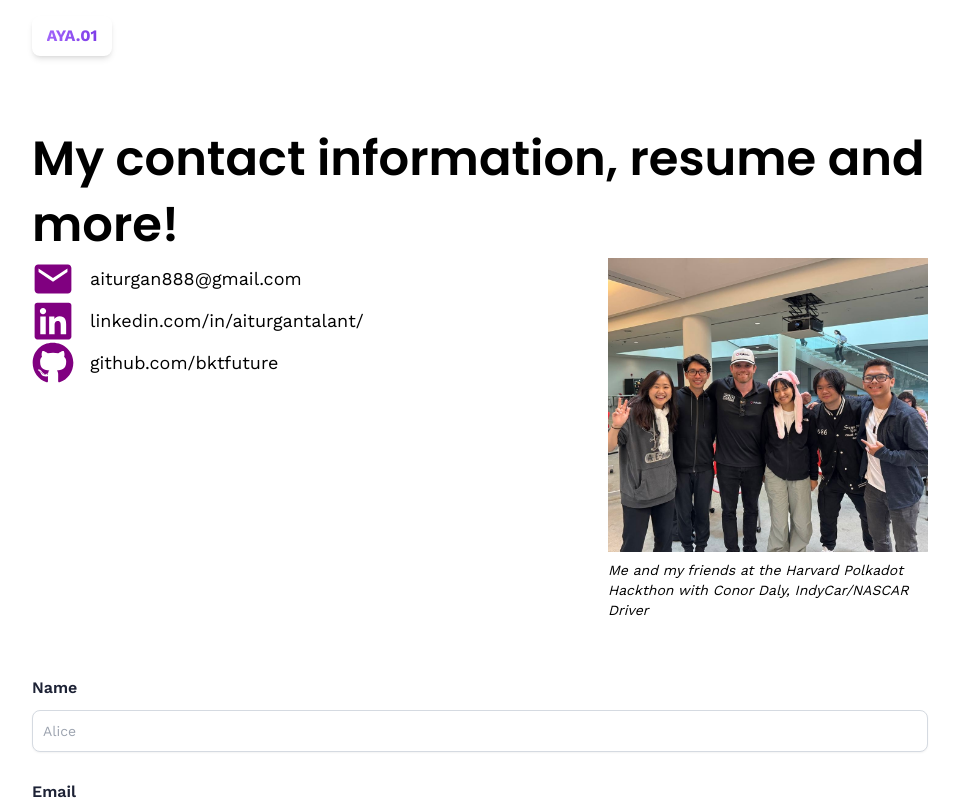
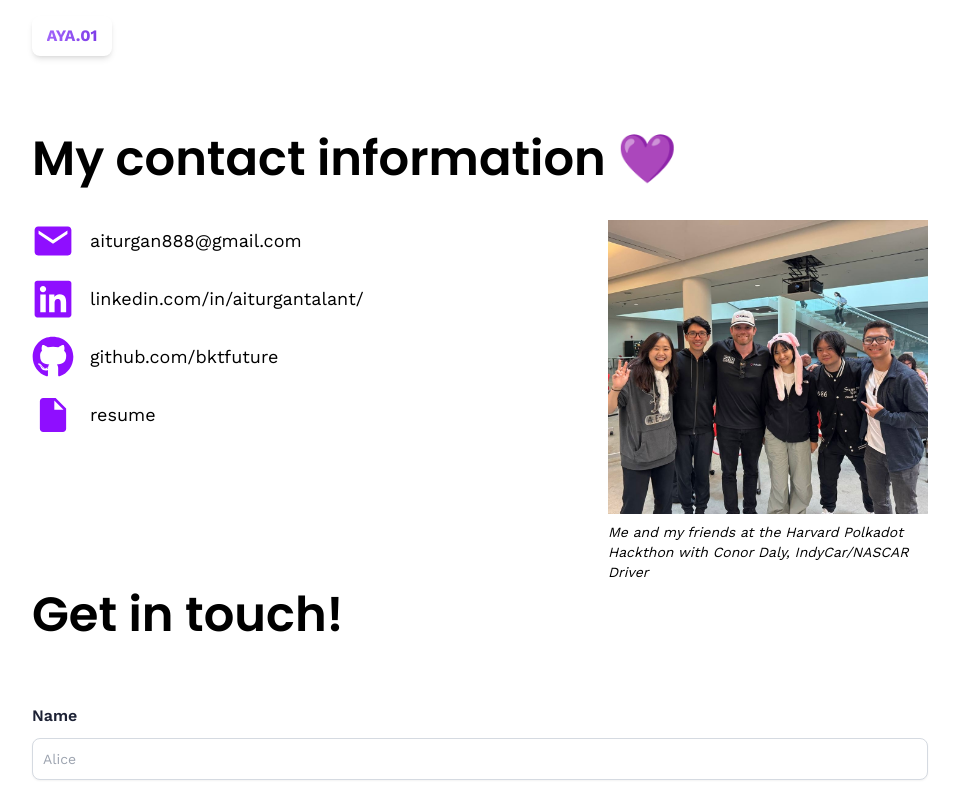
Before and after one commit to bktfuture/ayaportfolio, a React (Vite) app: page /contact in a window 1280 px wide. Shown: the top 800 px of the page, without its empty margins (160-1119 px from the left). Built offline with nearby package versions, Linux system fonts and the light colour scheme.

Commit message:
styleing

```diff
--- a/src/index.css
+++ b/src/index.css
@@ -50,7 +50,7 @@ body:has(.card[data-color='green']:hover) {
 	}
 
 	.btn {
-		@apply text-white bg-gradient-to-r from-[#00c6ff] to-[#0072ff] focus:ring-4 focus:outline-none focus:ring-blue-300 font-medium rounded-lg text-sm w-full sm:w-auto px-5 py-2.5 text-center;
+		@apply text-white bg-gradient-to-r from-[#c69eff] to-[#8f0eff] focus:ring-4 focus:outline-none focus:ring-purple-600 font-medium rounded-lg text-sm w-full sm:w-auto px-5 py-2.5 text-center;
 	}
 
 	.header {
--- a/src/pages/Contact.jsx
+++ b/src/pages/Contact.jsx
@@ -2,6 +2,7 @@ import React, { useState } from 'react';
 
 import { FaGithub } from 'react-icons/fa6';
 import { FaLinkedin } from 'react-icons/fa';
+import { IoMdDocument } from 'react-icons/io';
 import { IoMdMail } from 'react-icons/io';
 import emailjs from '@emailjs/browser';
 import together from '../assets/images/together.jpg';
@@ -54,20 +55,28 @@ const Contact = () => {
 	return (
 		<section className="relative flex lg:flex-row flex-col max-container">
 			<div className="flex-1 min-w-[50%] flex flex-col">
-				<h1 className="head-text">My contact information, resume and more!</h1>
-				<div className="flex lg:flex-row flex-col w-full justify-between">
-					<div className="m">
+				<h1 className="head-text">My contact information 💜</h1>
+				<div className="flex lg:flex-row flex-col w-full justify-between pt-7">
+					<div className="flex gap-4 flex-col">
 						<a href="aiturgan888@gmail.com" target="_blank" className="flex items-center gap-4 text-lg">
-							<IoMdMail style={{ color: 'purple', fontSize: '42px' }} />
+							<IoMdMail style={{ color: '#8f0eff', fontSize: '42px' }} />
 							aiturgan888@gmail.com
 						</a>
 						<a href="https://www.linkedin.com/in/aiturgantalant/" target="_blank" className="flex items-center gap-4 underlined">
-							<FaLinkedin style={{ color: 'purple', fontSize: '42px' }} />
+							<FaLinkedin style={{ color: '#8f0eff', fontSize: '42px' }} />
 							<span className="text-lg">linkedin.com/in/aiturgantalant/</span>
 						</a>
 						<a href="https://github.com/bktfuture" target="_blank" className="flex items-center gap-4 text-lg">
-							<FaGithub style={{ color: 'purple', fontSize: '42px' }} />
+							<FaGithub style={{ color: '#8f0eff', fontSize: '42px' }} />
 							github.com/bktfuture
+						</a>
+						<a
+							href="https://drive.google.com/file/d/13z21ByAycHrfEei7a2-gw_cF99-5dvPA/view?usp=drive_link"
+							target="_blank"
+							className="flex items-center gap-4 text-lg"
+						>
+							<IoMdDocument style={{ color: '#8f0eff', fontSize: '42px' }} />
+							resume
 						</a>
 					</div>
 					<div className="flex flex-col gap-2">
@@ -75,7 +84,7 @@ const Contact = () => {
 						<p className=" max-w-xs italic text-sm">Me and my friends at the Harvard Polkadot Hackthon with Conor Daly, IndyCar/NASCAR Driver</p>
 					</div>
 				</div>
-
+				<h1 className="head-text">Get in touch!</h1>
 				<form className="w-full flex flex-col gap-7 mt-14" onSubmit={handleSubmit}>
 					<label className="text-black-500 font-semibold">
 						Name
```
